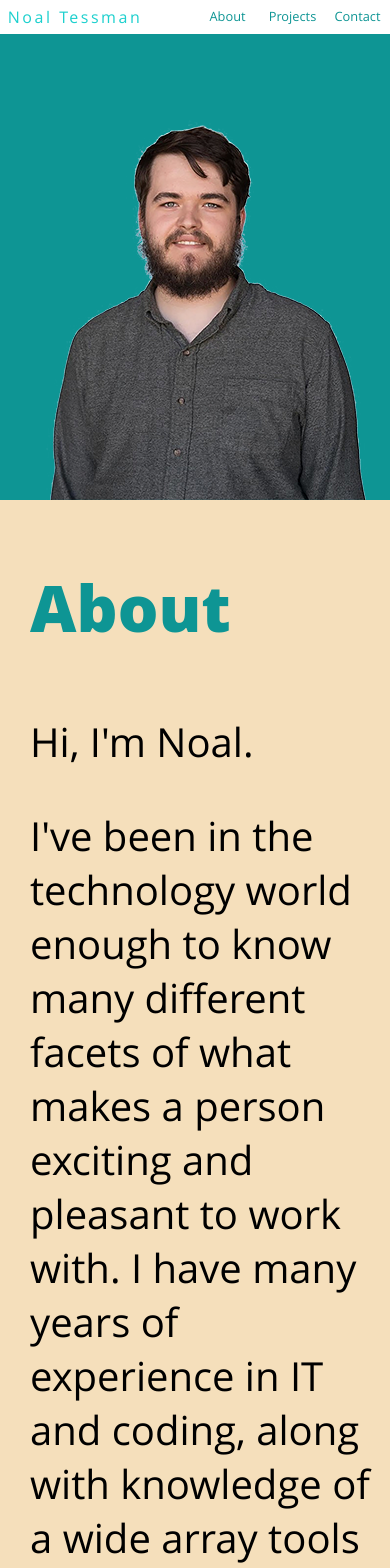
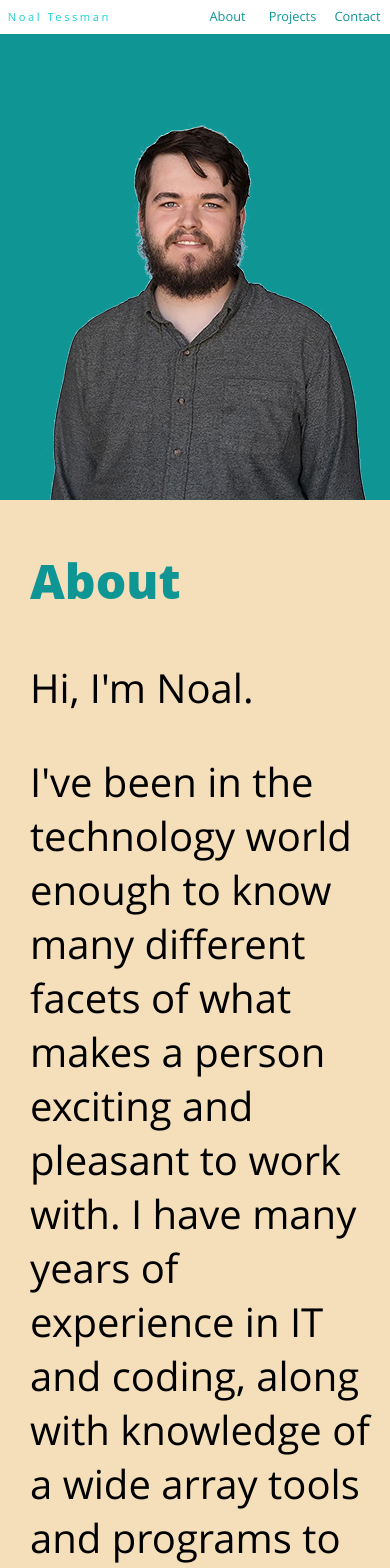
Before and after one commit to NoalTessman/Portfolio, a React (Create React App) app: page /About in a window 390 px wide. Shown: the top 1568 px of the page. Built offline with nearby package versions, Linux system fonts and the light colour scheme; what react-alert-template-basic would draw is missing.

Commit message:
fixed min-width issue

```diff
--- a/src/index.css
+++ b/src/index.css
@@ -128,7 +128,7 @@ body{
         -ms-grid-column:2;
     }
     .NavLink{
-        font-size: 1.5rem;
+        font-size: 1.rem;
     }
     .NavLinks{
         -ms-grid-column: 2;
@@ -138,10 +138,13 @@ body{
         -ms-grid-row-span: 1;
         grid-row: 1/2;
     }
+    .NavName{
+        font-size: 1rem;
+    }
 }
 @media only screen and (max-width:600px){
     .NavName{
-        font-size: 1rem;
+        font-size: .7rem;
     }
 
     .NavLink{
@@ -194,7 +197,7 @@ body{
     background: url(./newProfileAssets/index.png)no-repeat center bottom #0E9594;
 }
 .AboutDescription{
-    background-color:#F5DFBB;
+    background-color:#fff4d6;
     padding-left:30px;
     font-family: Open sans;
     font-style: bold;
@@ -202,6 +205,7 @@ body{
     -ms-grid-column-span: 1;
     grid-column: 2/3;
     max-height: auto;
+    margin-top:6vh;
 }
 .AboutDescriptionTitle{
     color:#0E9594;
@@ -350,6 +354,13 @@ body{
     grid-row: 4/5;
 }
 @media only screen and (max-width: 1000px) {
+
+    .AboutDescription{
+        margin-top:0px
+}
+    .AboutDescriptionTitle{
+    font-size: 3rem;
+    }
     .AboutContainer{
         display:-ms-grid;
         display:grid;
@@ -489,7 +500,6 @@ body{
     height: 100%;
     padding-top: 6vh;
     grid-template-rows: 1fr 1fr;
-    -ms-grid-columns: (1fr)[3];
     grid-template-columns: repeat(3, 1fr);
 }
 .ProjectTile{
@@ -513,6 +523,7 @@ body{
 }
 #ProjectTileImage{
     max-width: 100%;
+    min-width: 100%;
     height: 500px;
     max-height: 100%;
     object-fit: cover;
@@ -540,7 +551,7 @@ body{
     justify-content: center;
     color: #0E9594;
     padding:10%;
-    background-color:#F5DFBB;
+    background-color:#d4f9ff;
 }
 
 .ProjectResume span{
@@ -561,7 +572,7 @@ body{
         display:-ms-grid;
         display:grid;
         -ms-grid-columns: (1fr)[2];
-        grid-template-columns: repeat(2, 1fr);
+        grid-template-columns: 1fr 1fr;
         grid-template-rows: 1fr 1fr 1fr;
     }
     .ProjectTileDescription{
```
